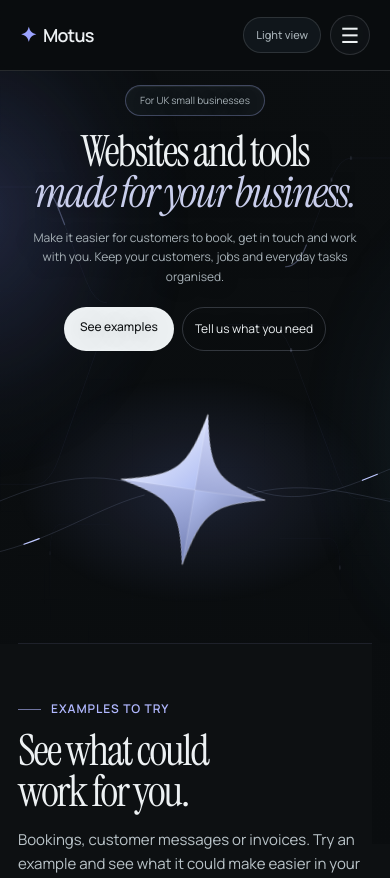
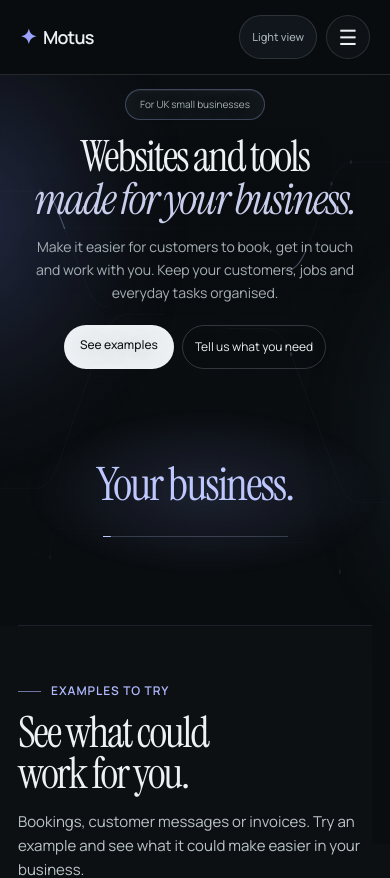
Before and after one commit to Motusai84/motus-agency-site, a Next.js app: page / in a window 390 px wide. Shown: the top 878 px of the page. Built offline with nearby package versions, Linux system fonts and the light colour scheme; a web font is replaced by a local one.

Commit message:
Refine the selected Motus typography opening for phones

```diff
--- a/app/motionsite.css
+++ b/app/motionsite.css
@@ -29,7 +29,7 @@ button:focus-visible, a:focus-visible, input:focus-visible, select:focus-visible
 .navbar nav a { color: var(--muted); font-size: 13px; transition: color 200ms ease; }
 .navbar nav a:hover { color: var(--foreground); }
 .header-actions { display: flex; align-items: center; gap: 9px; }
-.theme-toggle { border: 1px solid var(--border); border-radius: 999px; padding: 10px 13px; background: rgba(22, 28, 32, .72); color: var(--muted); font-size: 11px; font-weight: 500; transition: border-color 180ms ease, background 180ms ease, color 180ms ease, transform 160ms var(--ease-out); }
+.theme-toggle { min-height: 44px; border: 1px solid var(--border); border-radius: 999px; padding: 10px 13px; background: rgba(22, 28, 32, .72); color: var(--muted); font-size: 11px; font-weight: 500; transition: border-color 180ms ease, background 180ms ease, color 180ms ease, transform 160ms var(--ease-out); }
 .theme-toggle:hover { border-color: rgba(155, 163, 255, .45); background: #1a2024; color: var(--foreground); }
 .theme-toggle:active, .header-cta:active, .primary-button:active { transform: scale(.98); }
 .header-cta, .primary-button { border-radius: 999px; background: var(--primary); color: #101315; font-size: 13px; font-weight: 500; transition: border-color 180ms ease, background 180ms ease, color 180ms ease, transform 160ms var(--ease-out); }
@@ -111,7 +111,7 @@ html[data-theme="light"] .backdrop { background: linear-gradient(180deg, rgba(25
 @media (max-width: 860px) { .site-section { grid-template-columns: 1fr; gap: 42px; width: min(100% - 36px, 1180px); }.solution-grid { grid-template-columns: 1fr 1fr; }.package-grid { grid-template-columns: 1fr; max-width: 560px; }.package { min-height: 0; }.package > p { min-height: 0; }.site-footer { grid-template-columns: 1fr; width: min(100% - 36px, 1180px); }.site-footer nav { justify-content: start; }.site-footer small { text-align: left; } }
 @media (max-width: 760px) { .navbar { min-height: 65px; padding: 15px 20px; }.navbar nav { display: none; }.header-cta { padding: 9px 12px; font-size: 11px; }.hero { min-height: calc(100svh - 65px); }.hero-copy { padding-top: 22px; }.badge { margin-bottom: 15px; font-size: 10px; }.subheading { font-size: 13px; }.dashboard-preview { width: 760px; margin-top: 21px; transform: translateY(30px) scale(.72); transform-origin: top center; }.dashboard-body { min-height: 400px; }.dashboard-main { padding: 20px; } }
 @media (max-width: 600px) { .site-section { padding: 78px 0; }.section-intro h2 { font-size: 43px; }.solution-grid { grid-template-columns: 1fr; }.solution-item { min-height: 250px; }.light-control-desk header { align-items: start; flex-direction: column; padding: 21px 18px; }.light-control-desk header p { max-width: none; text-align: left; }.desk-filters { padding: 13px 18px; }.desk-labels { display: none; }.desk-rows { padding: 0 18px 16px; }.desk-rows article { grid-template-columns: 1fr auto; gap: 7px 12px; }.desk-rows article p { grid-column: 1 / -1; }.desk-rows article em { grid-column: 2; grid-row: 1; }.light-calculator { padding: 23px; }.light-calculator dl { grid-template-columns: 1fr; }.ledger-card { grid-template-columns: 1fr; gap: 20px; padding: 25px; }.ledger-card > p, .ledger-card a { grid-column: auto; }.form-pair { grid-template-columns: 1fr; }.light-form { padding: 23px; }.contact-section { padding-bottom: 82px; } }
-@media (max-width: 450px) { .header-cta { display: none; }.theme-toggle { padding: 9px 12px; }.logo { font-size: 18px; }.hero-copy { padding-top: 14px; }.hero h1 { font-size: 43px; }.subheading { max-width: 335px; font-size: 12px; }.dashboard-preview { margin-top: 15px; transform: translateY(30px) scale(.57); }.primary-button { padding: 11px 16px; font-size: 12px; }.tour-button { width: 39px; height: 39px; } }
+@media (max-width: 450px) { .header-cta { display: none; }.theme-toggle { padding: 9px 12px; }.logo { font-size: 18px; }.hero-copy { padding-top: 14px; }.hero h1 { font-size: clamp(36px, 11.05vw, 46px); line-height: 1; }.subheading { max-width: 335px; font-size: 14px; }.dashboard-preview { margin-top: 15px; transform: translateY(30px) scale(.57); }.primary-button { padding: 11px 16px; font-size: 12px; }.tour-button { width: 39px; height: 39px; } }
 @media (prefers-reduced-motion: reduce) { html { scroll-behavior: auto; }.landing-page *, .landing-page *::before, .landing-page *::after { animation-duration: .01ms !important; animation-iteration-count: 1 !important; transition-duration: .01ms !important; }.reveal { opacity: 1; transform: none; } }
 
 /* Phone-only adaptation: retain the desktop composition above 760px, but give
@@ -122,8 +122,8 @@ html[data-theme="light"] .backdrop { background: linear-gradient(180deg, rgba(25
   .landing-page { overflow-x: clip; }
   .mobile-menu-toggle {
     display: grid;
-    width: 40px;
-    height: 40px;
+    width: 44px;
+    height: 44px;
     place-items: center;
     border: 1px solid var(--border);
     border-radius: 999px;
@@ -551,17 +551,46 @@ html[data-theme="light"] .landing-page [data-motion-panel]::before { background:
 .flow-pulse--out { stroke-dasharray: 10 90; animation-name: work-ready; }
 .flow-result { animation: result-ready 6s ease infinite paused; }
 .showcase-flow--mobile { display: none; }
-/* The third direction uses type as the moving visual, with no mark or diagram. */
-.showcase-words { position: relative; display: grid; height: 100%; place-content: center; text-align: center; }
-.showcase-type-light { position: absolute; inset: 20% 18%; background: radial-gradient(ellipse, var(--signal-aura), transparent 70%); animation: type-light 8s ease-in-out infinite alternate paused; }
-.showcase-word-window { position: relative; height: 80px; overflow: hidden; mask-image: linear-gradient(transparent, #000 12%, #000 88%, transparent); }
-.showcase-word-track { animation: word-cycle 10.5s cubic-bezier(.76, 0, .24, 1) infinite paused; }
-.showcase-word-track > span { display: flex; height: 80px; align-items: center; justify-content: center; color: var(--signal-ink); font-family: "Instrument Serif", var(--font-display), Georgia, serif; font-size: 72px; letter-spacing: -.045em; line-height: 1; }
-.showcase-word-rule { position: relative; height: 1px; width: 240px; margin: 22px auto 0; overflow: hidden; background: var(--signal-track); }
-.showcase-word-rule > span { display: block; height: 100%; width: 30%; background: var(--signal-ink); animation: word-rule 3.5s cubic-bezier(.45, 0, .55, 1) infinite paused; }
+/* Selected direction: steady, crisp type with a short roll between phrases.
+   Fixed slots keep both the layout and all three baselines stable. */
+.hero-showcase--type .showcase-arrival { height: 280px; }
+.hero-showcase--type .showcase-aura { display: none; }
+.showcase-words {
+  --word-slot: 100px;
+  position: relative; display: flex; height: 100%; flex-direction: column;
+  align-items: center; justify-content: center; text-align: center;
+}
+.showcase-type-light {
+  position: absolute; left: 50%; top: 50%; width: min(100% - 32px, 600px); height: 210px;
+  background: radial-gradient(ellipse, var(--signal-aura), transparent 70%);
+  transform: translate(-50%, -50%); pointer-events: none;
+  animation: type-light 9s cubic-bezier(.45, 0, .55, 1) infinite alternate paused;
+}
+.showcase-word-window {
+  position: relative; width: min(100% - 32px, 520px); height: var(--word-slot); overflow: hidden;
+  -webkit-mask-image: linear-gradient(transparent, #000 8px, #000 calc(100% - 8px), transparent);
+  mask-image: linear-gradient(transparent, #000 8px, #000 calc(100% - 8px), transparent);
+}
+.showcase-word-track { animation: word-cycle 9.6s cubic-bezier(.76, 0, .24, 1) infinite paused; }
+.showcase-word-track > span {
+  display: flex; height: var(--word-slot); align-items: center; justify-content: center;
+  color: var(--signal-ink); font-family: "Instrument Serif", var(--font-display), Georgia, serif;
+  font-size: clamp(52px, 5vw, 72px); letter-spacing: -.04em; line-height: 1.15; white-space: nowrap;
+}
+.showcase-word-rule { position: relative; height: 1px; width: 240px; margin: 18px auto 0; overflow: hidden; background: var(--signal-track); }
+.showcase-word-rule > span { display: block; height: 100%; width: 30%; background: var(--signal-ink); animation: word-rule 3.2s cubic-bezier(.45, 0, .55, 1) infinite paused; }
 .hero-showcase[data-visible="true"] .showcase-word-track, .hero-showcase[data-visible="true"] .showcase-type-light, .hero-showcase[data-visible="true"] .showcase-word-rule > span { animation-play-state: running; }
-@keyframes word-cycle { 0%, 24% { transform: translateY(0); } 33.333%, 57.333% { transform: translateY(-25%); } 66.666%, 90.666% { transform: translateY(-50%); } 100% { transform: translateY(-75%); } }
-@keyframes type-light { from { transform: translateX(-28px) scale(.9); opacity: .5; } to { transform: translateX(28px) scale(1.1); opacity: 1; } }
+/* Each phrase rests for 2.76 seconds and moves for about 440 milliseconds. */
+@keyframes word-cycle {
+  0%, 28.75% { transform: translate3d(0, 0, 0); }
+  33.333%, 62.083% { transform: translate3d(0, -25%, 0); }
+  66.666%, 95.416% { transform: translate3d(0, -50%, 0); }
+  100% { transform: translate3d(0, -75%, 0); }
+}
+@keyframes type-light {
+  from { transform: translate(calc(-50% - 14px), -50%) scale(.96); opacity: .65; }
+  to { transform: translate(calc(-50% + 14px), -50%) scale(1.04); opacity: 1; }
+}
 @keyframes word-rule { from { transform: translateX(-100%); } to { transform: translateX(435%); } }
 .hero-showcase[data-visible="true"] .ribbon-pulse, .hero-showcase[data-visible="true"] .flow-pulse, .hero-showcase[data-visible="true"] .showcase-mark-drift, .hero-showcase[data-visible="true"] .showcase-flow-mark, .hero-showcase[data-visible="true"] .flow-result { animation-play-state: running; }
 .landing-page[data-effects-inactive="true"] .hero-showcase *, .hero-showcase[data-visible="false"] * { animation-play-state: paused; }
@@ -594,9 +623,14 @@ html[data-theme="light"] .border-light { background: linear-gradient(90deg, tran
   .showcase-arrival { height: 250px; }
   .showcase-aura { width: 360px; height: 230px; }
   .showcase-mark-position { width: 158px; height: 158px; }
-  .showcase-word-window, .showcase-word-track > span { height: 64px; }
-  .showcase-word-track > span { font-size: 46px; }
-  .showcase-word-rule { width: 185px; margin-top: 18px; }
+  .hero-showcase--type { margin-top: 18px; }
+  .hero-showcase--type .showcase-arrival { height: 210px; }
+  .showcase-words { --word-slot: 74px; }
+  .showcase-type-light { width: min(100% - 24px, 360px); height: 170px; }
+  .showcase-word-track > span { font-size: clamp(40px, 11.8vw, 48px); }
+  .showcase-word-rule { width: 185px; margin-top: 14px; }
+  .landing-page .subheading { font-size: 14px; }
+  .hero-actions a { touch-action: manipulation; }
   .showcase-ribbons { left: -35%; width: 170%; }
   .hero-showcase--flow { width: min(100% - 24px, 360px); margin-top: 28px; }
   .hero-showcase--flow .showcase-arrival { height: 310px; }
--- a/components/App.tsx
+++ b/components/App.tsx
@@ -70,7 +70,7 @@ function clearPrivacyInterest() {
   window.dispatchEvent(new Event("popstate"));
 }
 
-export default function App({ heroDirection = "signal" }: { heroDirection?: "signal" | "flow" | "type" }) {
+export default function App({ heroDirection = "type" }: { heroDirection?: "signal" | "flow" | "type" }) {
   const rootRef = useRef<HTMLElement>(null);
   useAmbientEffects(rootRef);
   useSiteMotion(rootRef);
--- a/components/SiteMotion.tsx
+++ b/components/SiteMotion.tsx
@@ -128,7 +128,7 @@ function SignalMark() {
 }
 
 /** The same landing page with three reviewable, lightweight art directions. */
-export function HeroShowcase({ direction = "signal" }: { direction?: "signal" | "flow" | "type" }) {
+export function HeroShowcase({ direction = "type" }: { direction?: "signal" | "flow" | "type" }) {
   const ref = useRef<HTMLDivElement>(null);
   const reduced = useReducedMotion();
   const finePointer = useSyncExternalStore(subscribeToPointer, () => window.matchMedia(finePointerQuery).matches, () => false);
@@ -140,7 +140,7 @@ export function HeroShowcase({ direction = "signal" }: { direction?: "signal" |
   useEffect(() => {
     const element = ref.current;
     const reset = (immediate = false) => { const method = immediate ? "jump" : "set"; x[method](0); y[method](0); };
-    if (!element || reduced || !finePointer) { reset(true); return; }
+    if (!element || direction === "type" || reduced || !finePointer) { reset(true); return; }
     let frame = 0;
     const cancel = () => { if (frame) cancelAnimationFrame(frame); frame = 0; };
     const leave = () => { cancel(); reset(); };
@@ -165,7 +165,7 @@ export function HeroShowcase({ direction = "signal" }: { direction?: "signal" |
       window.removeEventListener("blur", settle); document.removeEventListener("keydown", settle);
       document.removeEventListener("visibilitychange", settle); reset(true);
     };
-  }, [reduced, finePointer, x, y]);
+  }, [direction, reduced, finePointer, x, y]);
 
   const inputs = [
     { name: "Messages", y: 64, icon: "M-12-8H12V7H-3L-10 13V7H-12Z M-6-2H6 M-6 3H2" },
```
Also changed, not shown: 1 other file (tests, documents, lock files or other folders).
